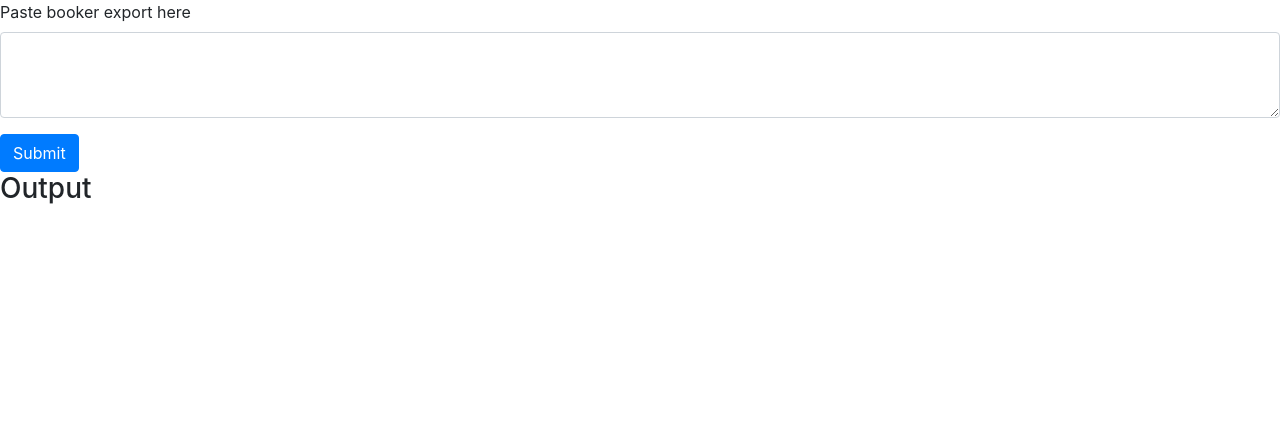
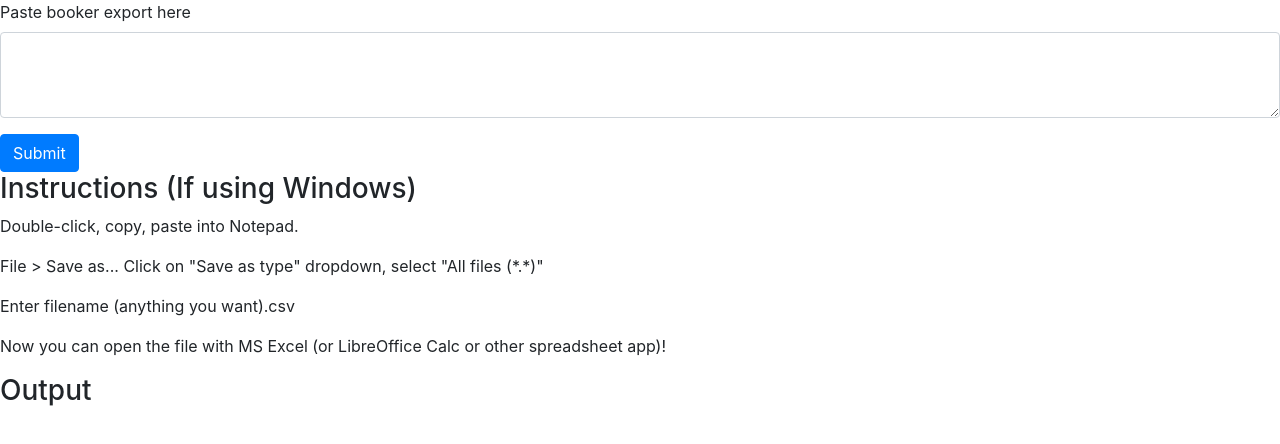
Before and after one commit to lraulin/holiday-ui, a React (Create React App) app: page / in a window 1280 px wide. Shown: the top 444 px of the page. Built offline with nearby package versions, Linux system fonts and the light colour scheme.

Commit message:
instructions

```diff
--- a/src/App.js
+++ b/src/App.js
@@ -57,6 +57,17 @@ function App() {
           Submit
         </Button>
       </Form>
+      <h3>Instructions (If using Windows)</h3>
+      <p>Double-click, copy, paste into Notepad.</p>
+      <p>
+        File > Save as... Click on "Save as type" dropdown, select "All files
+        (*.*)"
+      </p>
+      <p>Enter filename (anything you want).csv </p>
+      <p>
+        Now you can open the file with MS Excel (or LibreOffice Calc or other
+        spreadsheet app)!
+      </p>
       <h3>Output</h3>
       <p>{output}</p>
     </div>
```
Also changed, not shown: 1 other file (tests, documents, lock files or other folders).
